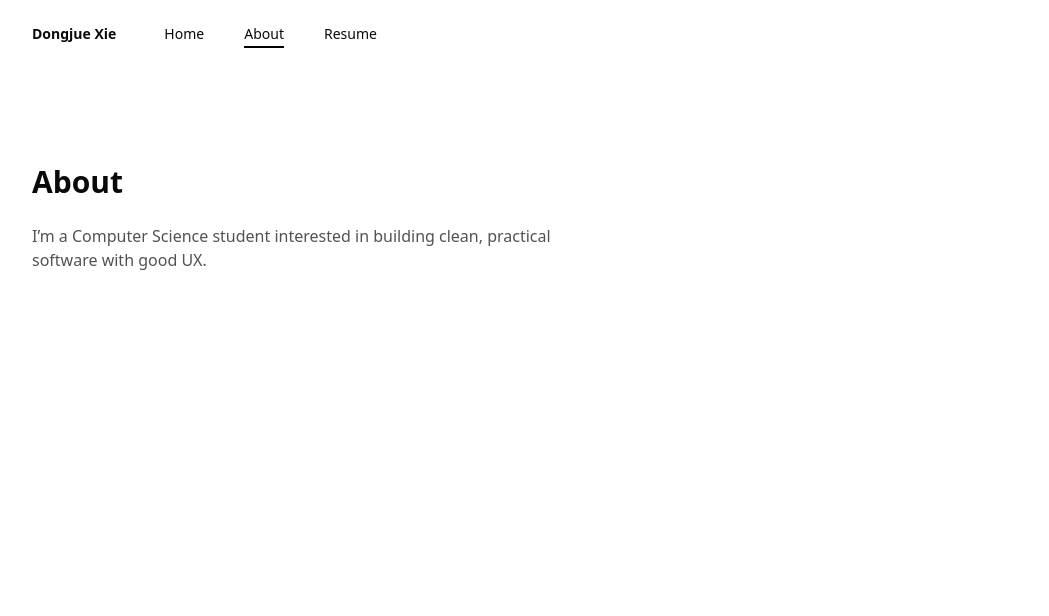
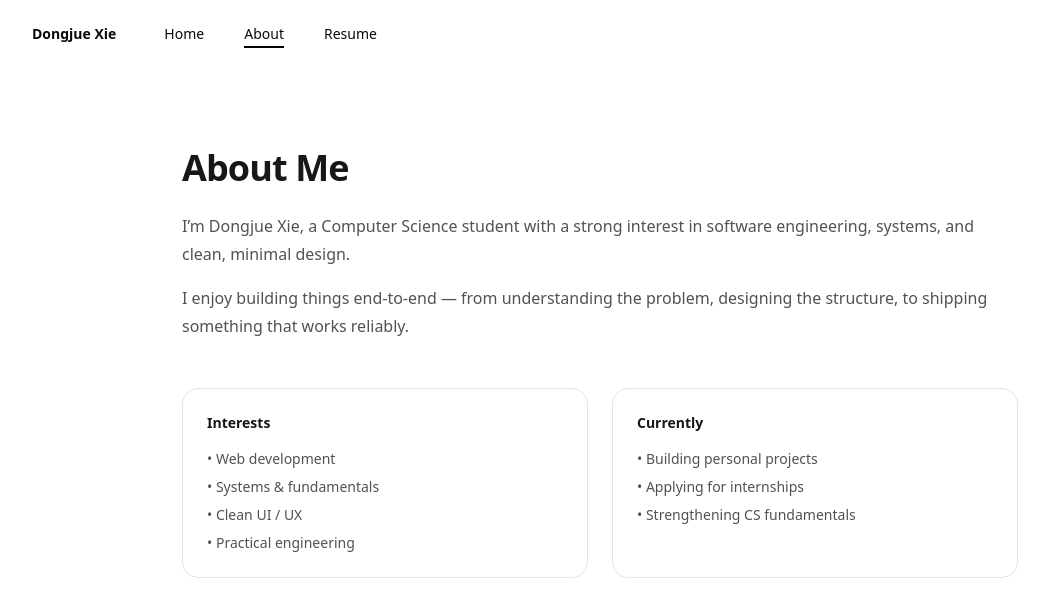
Before and after one commit to ShaKirisakiKazehana/personal-website, a Next.js app: page /about in a window 1280 px wide. Shown: the top 616 px of the page, without its empty margins (40-1089 px from the left). Built offline with nearby package versions, Linux system fonts and the light colour scheme.

Commit message:
Some small changes

```diff
--- a/app/about/page.tsx
+++ b/app/about/page.tsx
@@ -1,11 +1,61 @@
 export default function AboutPage() {
   return (
-    <main className="mx-auto max-w-[1200px] px-8 pt-24">
-      <h2 className="text-3xl font-semibold">About</h2>
-      <p className="mt-6 max-w-xl text-neutral-600">
-        I’m a Computer Science student interested in building clean,
-        practical software with good UX.
+    <main className="mx-auto max-w-[900px] px-8 py-20">
+      <h1 className="text-4xl font-semibold tracking-tight text-neutral-900">
+        About Me
+      </h1>
+
+      <p className="mt-6 text-base leading-7 text-neutral-600">
+        I’m Dongjue Xie, a Computer Science student with a strong interest in
+        software engineering, systems, and clean, minimal design.
       </p>
+
+      <p className="mt-4 text-base leading-7 text-neutral-600">
+        I enjoy building things end-to-end — from understanding the problem,
+        designing the structure, to shipping something that works reliably.
+      </p>
+
+      <div className="mt-12 grid gap-6 sm:grid-cols-2">
+        <InfoCard
+          title="Interests"
+          items={[
+            "Web development",
+            "Systems & fundamentals",
+            "Clean UI / UX",
+            "Practical engineering",
+          ]}
+        />
+
+        <InfoCard
+          title="Currently"
+          items={[
+            "Building personal projects",
+            "Applying for internships",
+            "Strengthening CS fundamentals",
+          ]}
+        />
+      </div>
     </main>
   );
 }
+
+function InfoCard({
+  title,
+  items,
+}: {
+  title: string;
+  items: string[];
+}) {
+  return (
+    <div className="rounded-2xl border border-neutral-200 p-6">
+      <h2 className="text-sm font-semibold text-neutral-900">
+        {title}
+      </h2>
+      <ul className="mt-4 space-y-2 text-sm text-neutral-600">
+        {items.map((item) => (
+          <li key={item}>• {item}</li>
+        ))}
+      </ul>
+    </div>
+  );
+}
--- a/app/resume/page.tsx
+++ b/app/resume/page.tsx
@@ -1,11 +1,28 @@
 export default function AboutPage() {
   return (
-    <main className="mx-auto max-w-[1200px] px-8 pt-24">
-      <h2 className="text-3xl font-semibold">About</h2>
-      <p className="mt-6 max-w-xl text-neutral-600">
-        I’m a Computer Science student interested in building clean,
-        practical software with good UX.
+    <main className="mx-auto max-w-[1200px] px-8 py-16">
+      <h1 className="text-3xl font-semibold text-neutral-900">
+        Resume
+      </h1>
+
+      <p className="mt-2 text-sm text-neutral-500">
+        PDF version
       </p>
+
+      <div className="mt-8 h-[85vh] w-full overflow-hidden rounded-xl border border-neutral-200">
+        <iframe
+          src="/resume.pdf"
+          className="h-full w-full"
+        />
+      </div>
+
+      <a
+        href="/resume.pdf"
+        target="_blank"
+        className="mt-6 inline-block text-sm text-neutral-600 hover:text-neutral-900"
+      >
+        Open in new tab →
+      </a>
     </main>
   );
 }
```
